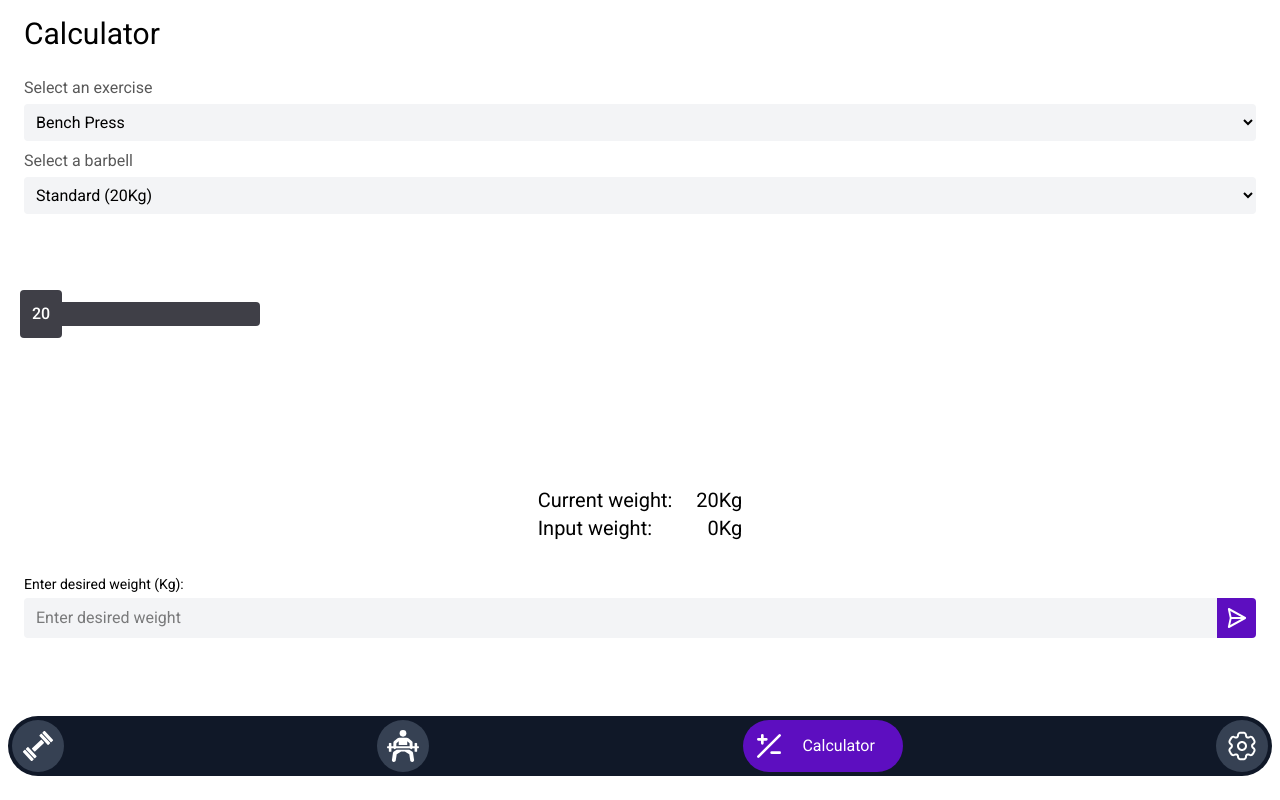
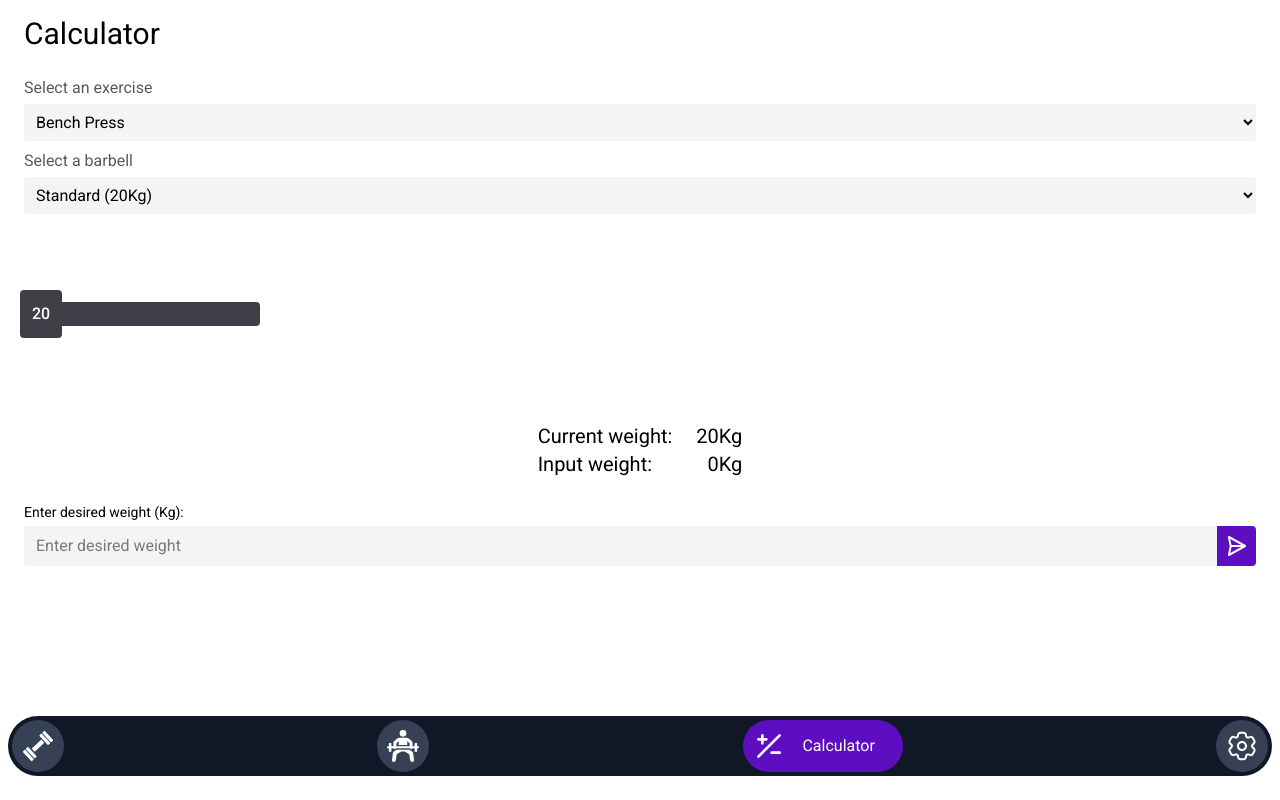
Before and after one commit to valenvirzi/Load-Up, a React (Vite) app: page /calculator in a window 1280 px wide. Built offline with nearby package versions, Linux system fonts and the light colour scheme.

Commit message:
calc page

```diff
--- a/src/pages/CalculatorPage.tsx
+++ b/src/pages/CalculatorPage.tsx
@@ -120,7 +120,7 @@ const CalculatorPage: React.FC = () => {
           })}
         </div>
       </section>
-      <div className="relative top-16 self-center px-4 text-xl">
+      <div className="relative self-center px-4 text-xl">
         <div className="flex w-full items-center justify-between gap-6">
           <p>{t("currentWeight")}:</p>
           <span>
@@ -136,7 +136,7 @@ const CalculatorPage: React.FC = () => {
           </span>
         </div>
       </div>
-      <section className="relative top-20 flex w-full flex-col items-stretch gap-1 px-2">
+      <section className="relative top-2 flex w-full flex-col items-stretch gap-1 px-2">
         <label className="text-sm" htmlFor="desiredWeight">
           {t("enterDesiredWeight")} ({massUnit}):
         </label>
```
